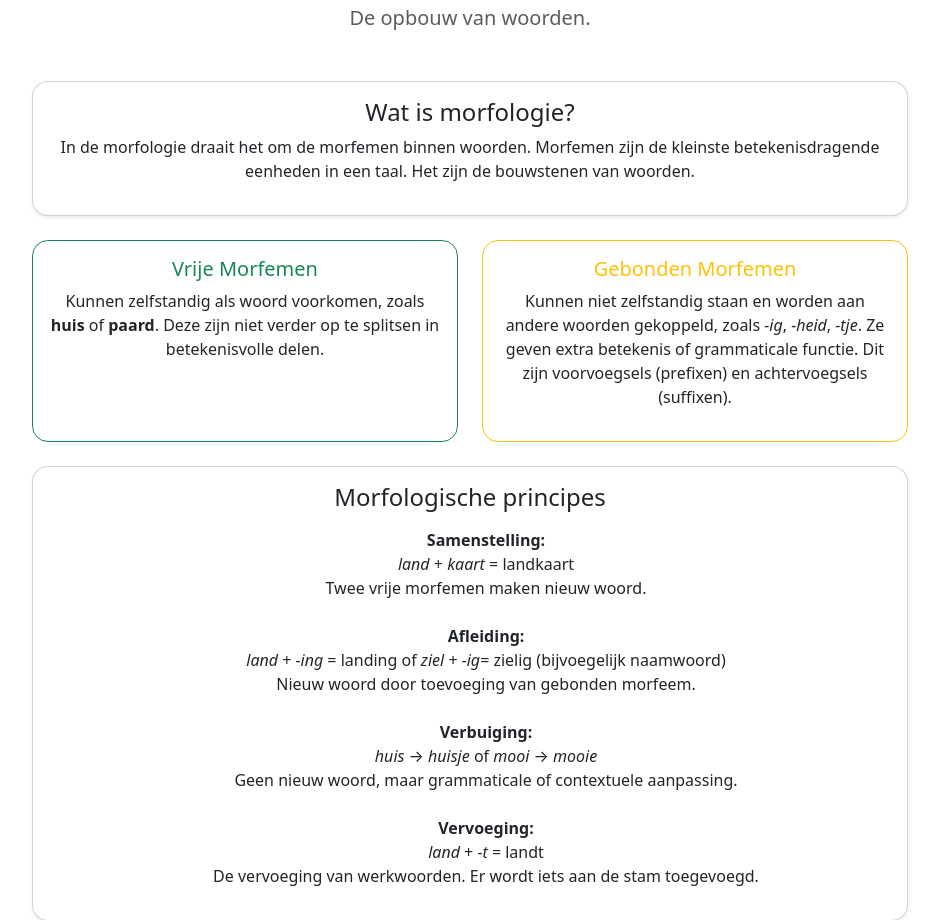
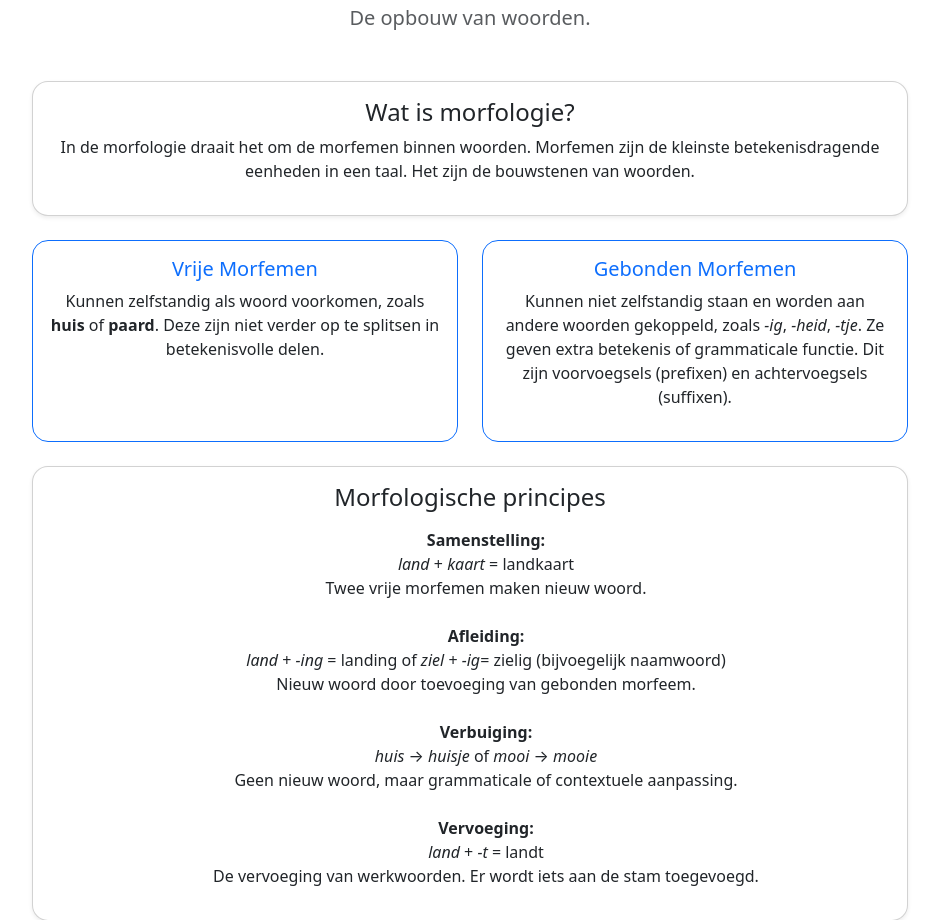
Before and after one commit to teauteau/morphology, a Django app: page /summary/ in a window 1280 px wide. Shown: the part 247-1167 px from the top of the page, without its empty margins (170-1109 px from the left). Run offline with Django 5.2, Linux system fonts and the light colour scheme.

Commit message:
color changes

```diff
--- a/MorphoAi/webapp/templates/webapp/summary.html
+++ b/MorphoAi/webapp/templates/webapp/summary.html
@@ -53,7 +53,7 @@
     <p class="lead text-muted text-center mb-5">De opbouw van woorden.</p>
 
     <div class="card shadow-sm mb-4">
-        <div class="card-body">
+        <div class="card-body ">
             <h2 class="h4">Wat is morfologie?</h2>
             <p>In de morfologie draait het om de morfemen binnen woorden. Morfemen zijn de kleinste betekenisdragende eenheden in een taal. Het zijn de bouwstenen van woorden.</p>
         </div>
@@ -61,17 +61,17 @@
 
     <div class="row g-4">
         <div class="col-md-6 fade-in">
-            <div class="card border-success h-100">
+            <div class="card border-primary h-100">
                 <div class="card-body">
-                    <h2 class="h5 text-success">Vrije Morfemen</h2>
+                    <h2 class="h5 text-primary">Vrije Morfemen</h2>
                     <p>Kunnen zelfstandig als woord voorkomen, zoals <strong>huis</strong> of <strong>paard</strong>. Deze zijn niet verder op te splitsen in betekenisvolle delen.</p>
                 </div>
             </div>
         </div>
         <div class="col-md-6 fade-in">
-            <div class="card border-warning h-100">
+            <div class="card border-primary h-100">
                 <div class="card-body">
-                    <h2 class="h5 text-warning">Gebonden Morfemen</h2>
+                    <h2 class="h5 text-primary">Gebonden Morfemen</h2>
                     <p>Kunnen niet zelfstandig staan en worden aan andere woorden gekoppeld, zoals <em>-ig</em>, <em>-heid</em>, <em>-tje</em>. Ze geven extra betekenis of grammaticale functie. Dit zijn voorvoegsels (prefixen) en achtervoegsels (suffixen).</p>
                 </div>
             </div>
```
